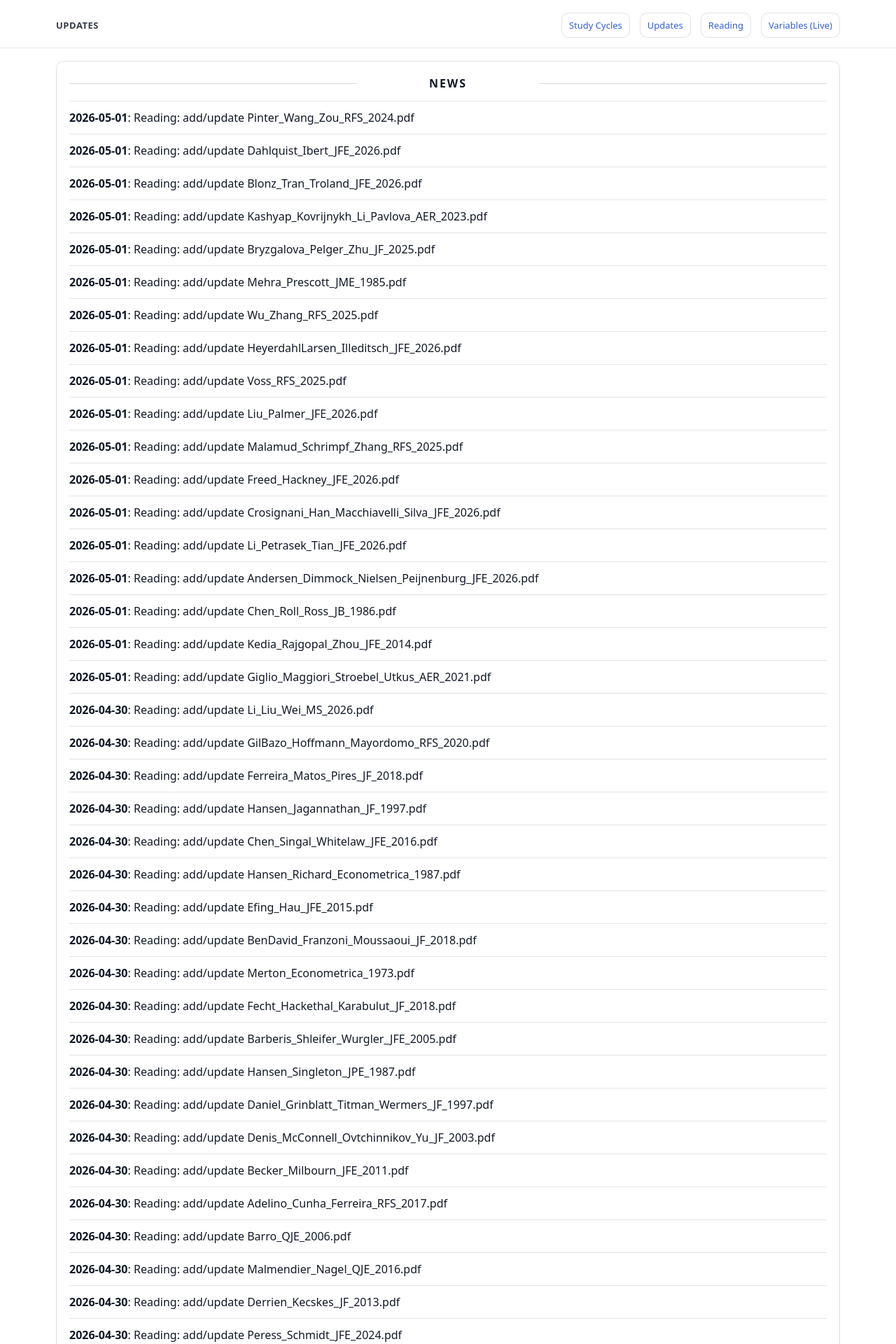
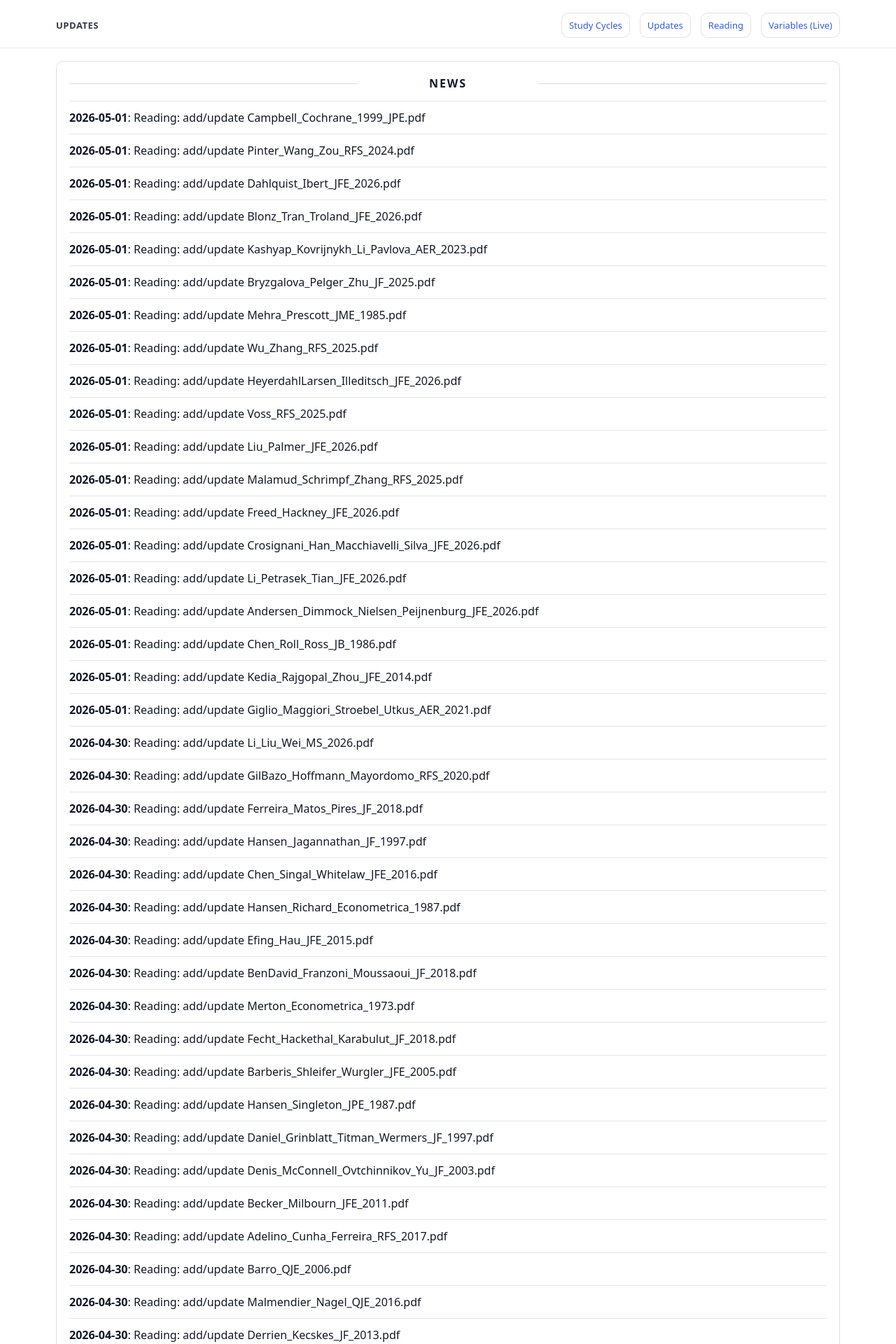
Before and after one commit to yaxinzn/study-archive, a Jekyll site: the page built from updates/index.md, in a window 1280 px wide. Shown: the top 1920 px of the page at 70% size. Built offline with Jekyll 4.4.1, drawn with Linux system fonts in a browser that asks for light colours; some of the changed text lies outside the part shown.

Commit message:
chore: update NEWS feed

```diff
--- a/_data/news.yml
+++ b/_data/news.yml
@@ -1,4 +1,7 @@
 # Auto-generated update history (sorted newest -> oldest). Do not edit manually.
+- ts: "1777633088"
+  date: "2026-05-01"
+  title: "Reading: add/update Campbell_Cochrane_1999_JPE.pdf"
 - ts: "1777632786"
   date: "2026-05-01"
   title: "Reading: add/update Pinter_Wang_Zou_RFS_2024.pdf"
```
